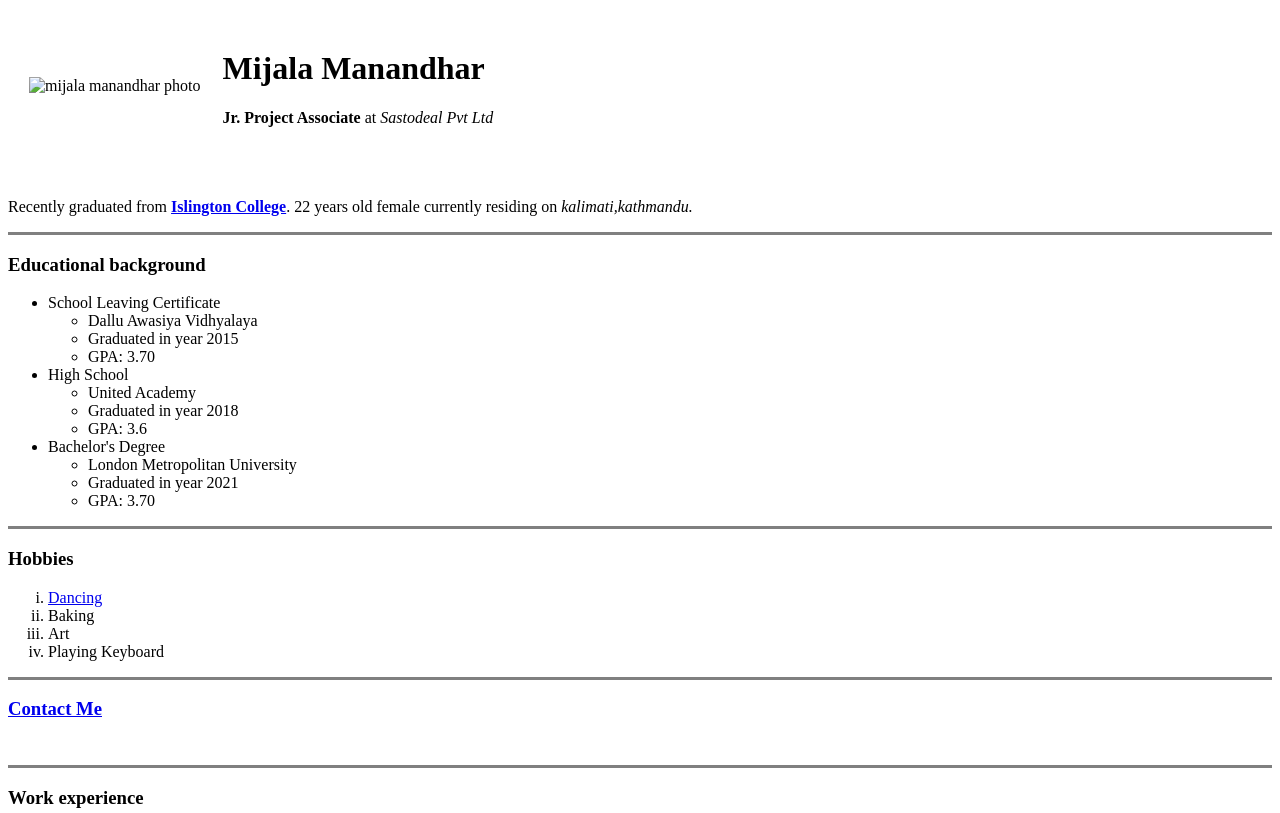
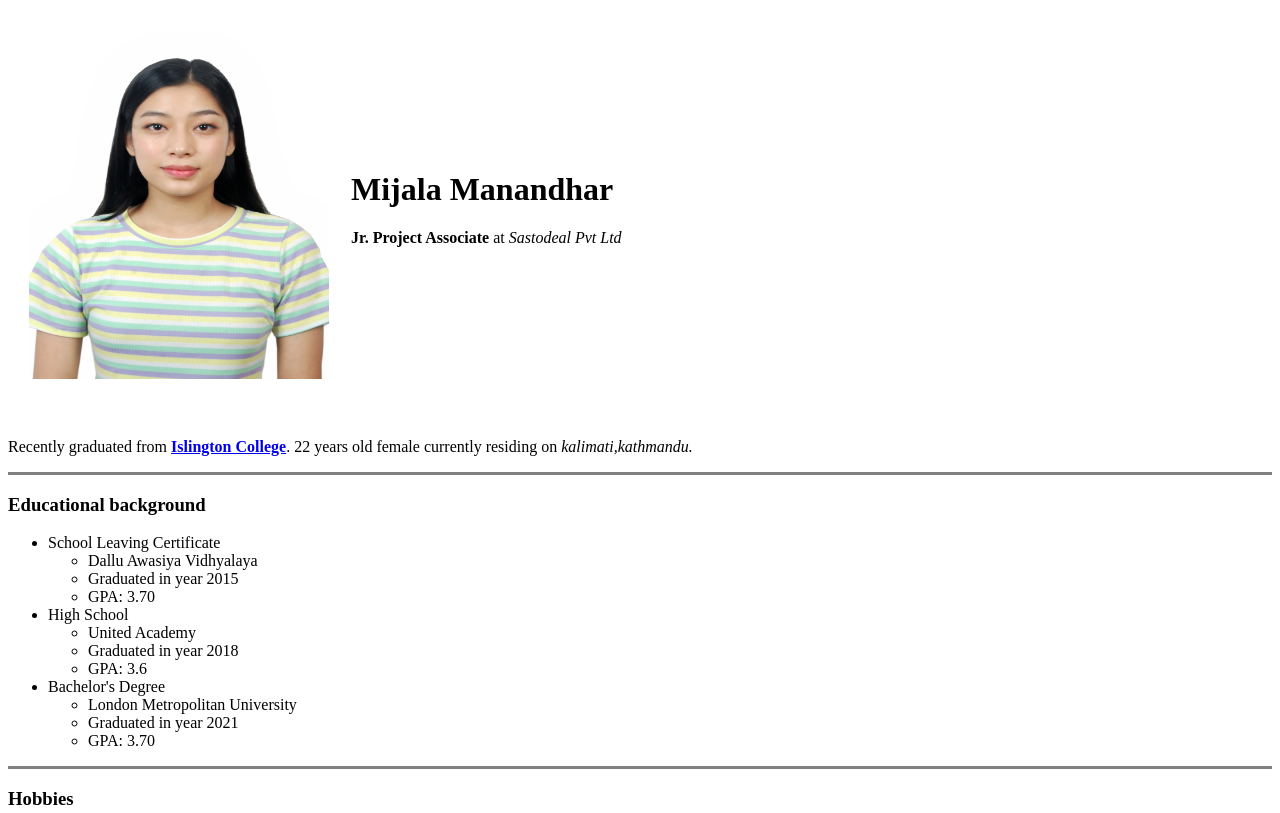
Before and after one commit to Mijala396/Portfolio, a plain HTML site: page index.html in a window 1280 px wide. Shown: the top 813 px of the page. Drawn offline with Linux system fonts and the light colour scheme.

Commit message:
image source update

```diff
--- a/index.html
+++ b/index.html
@@ -9,7 +9,7 @@
 <body>
     <table cellspacing="20">
         <tr>
-            <td><img src="images/mijala.jpg" width="300px" height="350px" alt="mijala manandhar photo"></td>
+            <td><img src="mijala.jpg" width="300px" height="350px" alt="mijala manandhar photo"></td>
             <td><h1>Mijala Manandhar</h1>
                 <p><strong>Jr. Project Associate</strong> at <em>Sastodeal Pvt Ltd</em></p></td>
         </tr>
```
